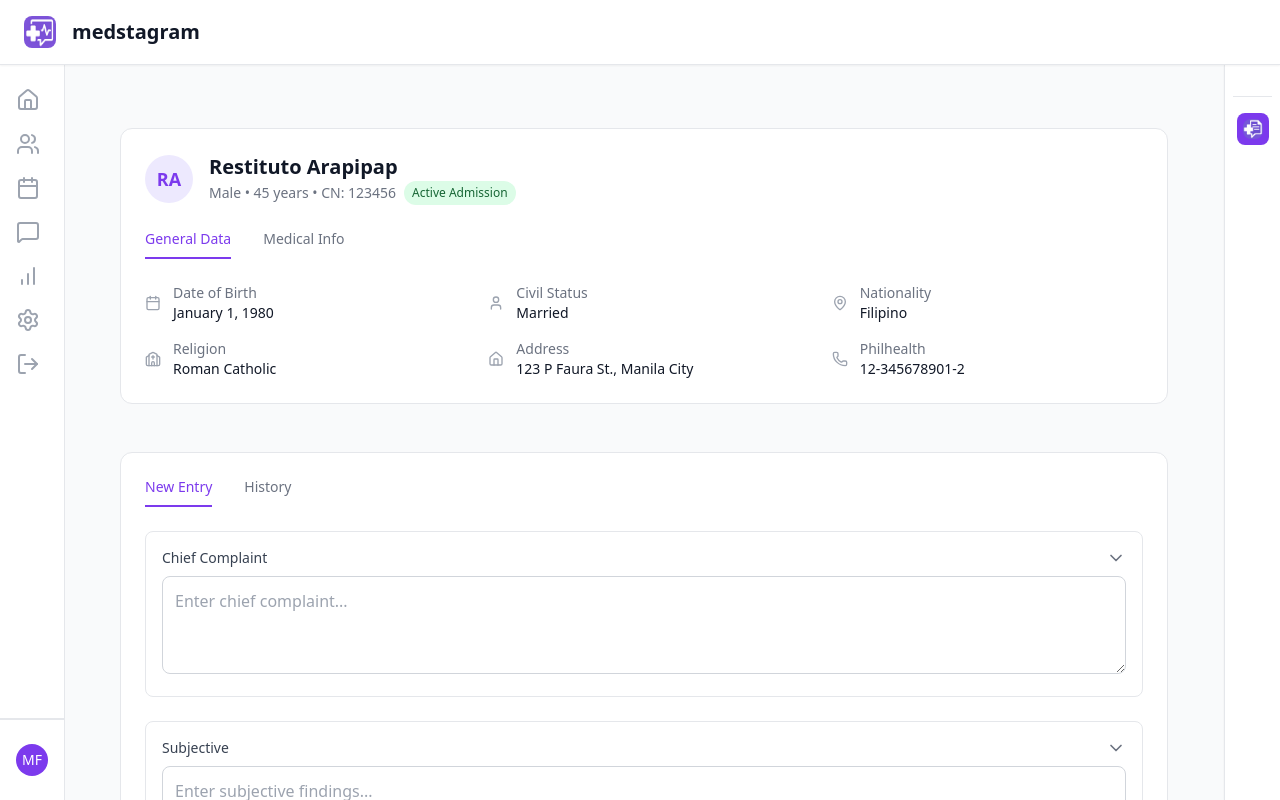
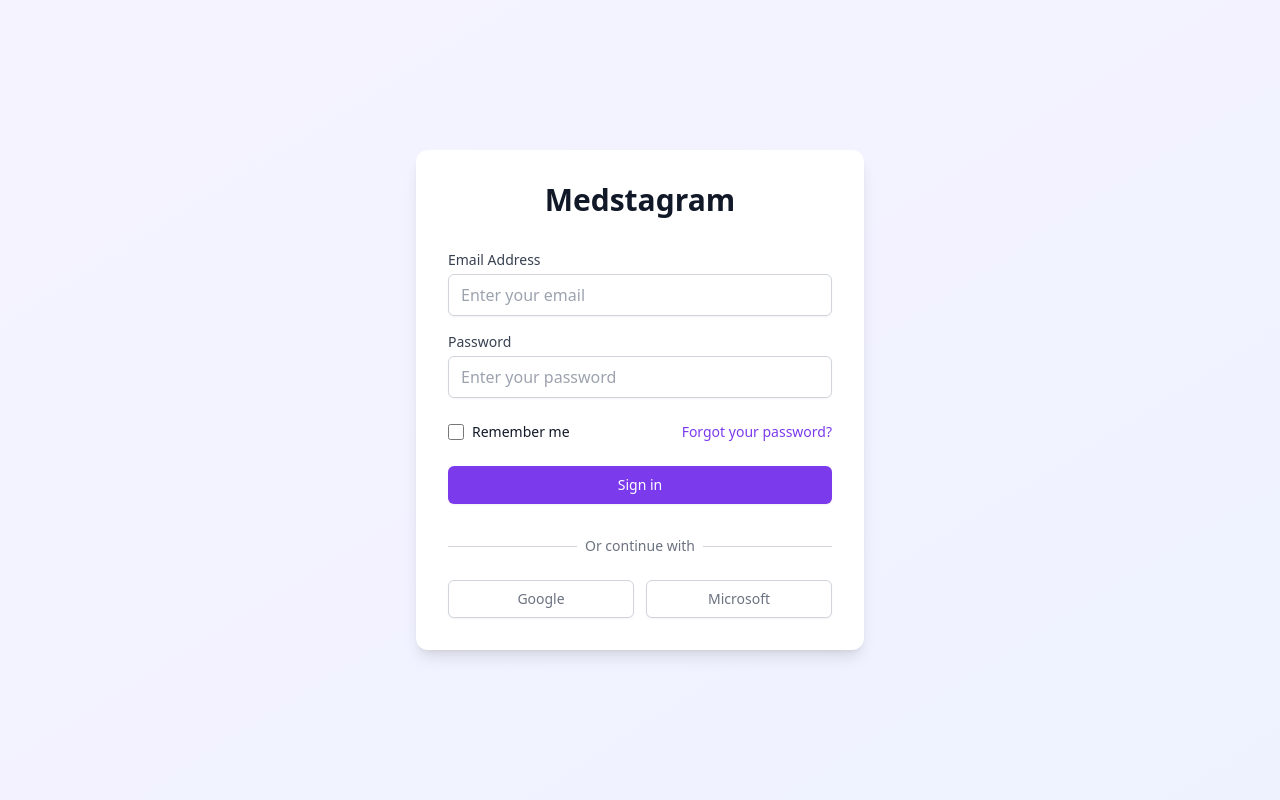
Before and after one commit to mfranco1/medstagram, a React (Vite) app in the folder frontend/: page / in a window 1280 px wide. Shown: the top 800 px of the page. Built offline with nearby package versions, Linux system fonts and the light colour scheme.

Commit message:
feat: add login page

```diff
--- a/frontend/package.json
+++ b/frontend/package.json
@@ -10,9 +10,12 @@
     "preview": "vite preview"
   },
   "dependencies": {
+    "@hookform/resolvers": "^5.1.0",
     "lucide-react": "^0.513.0",
     "react": "^19.1.0",
-    "react-dom": "^19.1.0"
+    "react-dom": "^19.1.0",
+    "react-hook-form": "^7.57.0",
+    "zod": "^3.25.56"
   },
   "devDependencies": {
     "@eslint/js": "^9.25.0",
--- a/frontend/src/App.tsx
+++ b/frontend/src/App.tsx
@@ -1,5 +1,5 @@
-import SoapPage from './pages/SoapPage'
+import LoginPage from './pages/LoginPage'
 
 export default function App() {
-  return <SoapPage />
+  return <LoginPage />
 }
--- /dev/null
+++ b/frontend/src/pages/LoginPage.tsx
@@ -0,0 +1,132 @@
+import { useState } from 'react';
+import { useForm } from 'react-hook-form';
+import { z } from 'zod';
+import { zodResolver } from '@hookform/resolvers/zod';
+
+const loginSchema = z.object({
+  email: z.string().email('Please enter a valid email address'),
+  password: z.string().min(8, 'Password must be at least 8 characters'),
+});
+
+type LoginFormData = z.infer<typeof loginSchema>;
+
+export default function LoginPage() {
+  const [isLoading, setIsLoading] = useState(false);
+
+  const {
+    register,
+    handleSubmit,
+    formState: { errors },
+  } = useForm<LoginFormData>({
+    resolver: zodResolver(loginSchema),
+  });
+
+  const onSubmit = async (data: LoginFormData) => {
+    setIsLoading(true);
+    // TODO: Implement actual login logic
+    console.log('Login data:', data);
+    setIsLoading(false);
+  };
+
+  return (
+    <div className="min-h-screen bg-gradient-to-br from-violet-50 to-indigo-50 flex items-center justify-center p-4">
+      <div className="max-w-md w-full space-y-8 bg-white p-8 rounded-xl shadow-lg">
+        <div className="text-center">
+          <h1 className="text-3xl font-bold text-gray-900">Medstagram</h1>
+        </div>
+
+        <form className="mt-8 space-y-6" onSubmit={handleSubmit(onSubmit)}>
+          <div className="space-y-4">
+            <div>
+              <label htmlFor="email" className="block text-sm font-medium text-gray-700">
+                Email Address
+              </label>
+              <input
+                id="email"
+                type="email"
+                {...register('email')}
+                className="mt-1 block w-full px-3 py-2 border border-gray-300 rounded-md shadow-sm focus:outline-none focus:ring-violet-500 focus:border-violet-500"
+                placeholder="Enter your email"
+              />
+              {errors.email && (
+                <p className="mt-1 text-sm text-red-600">{errors.email.message}</p>
+              )}
+            </div>
+
+            <div>
+              <label htmlFor="password" className="block text-sm font-medium text-gray-700">
+                Password
+              </label>
+              <input
+                id="password"
+                type="password"
+                {...register('password')}
+                className="mt-1 block w-full px-3 py-2 border border-gray-300 rounded-md shadow-sm focus:outline-none focus:ring-violet-500 focus:border-violet-500"
+                placeholder="Enter your password"
+              />
+              {errors.password && (
+                <p className="mt-1 text-sm text-red-600">{errors.password.message}</p>
+              )}
+            </div>
+          </div>
+
+          <div className="flex items-center justify-between">
+            <div className="flex items-center">
+              <input
+                id="remember-me"
+                name="remember-me"
+                type="checkbox"
+                className="h-4 w-4 focus:outline-none focus:ring-2 focus:ring-offset-2 focus:ring-violet-500 border-gray-300 rounded accent-violet-600"
+              />
+              <label htmlFor="remember-me" className="ml-2 block text-sm text-gray-900">
+                Remember me
+              </label>
+            </div>
+
+            <div className="text-sm">
+              <a href="#" className="font-medium text-violet-600 hover:text-violet-500 focus:ring-violet-500 focus:outline-none focus:ring-2 focus:ring-offset-2">
+                Forgot your password?
+              </a>
+            </div>
+          </div>
+
+          <button
+            type="submit"
+            disabled={isLoading}
+            className="w-full flex justify-center py-2 px-4 border border-transparent rounded-md shadow-sm text-sm font-medium text-white bg-violet-600 hover:bg-violet-700 focus:outline-none focus:ring-2 focus:ring-offset-2 focus:ring-violet-500 disabled:opacity-50 disabled:cursor-not-allowed"
+          >
+            {isLoading ? 'Signing in...' : 'Sign in'}
+          </button>
+        </form>
+
+        <div className="mt-6">
+          <div className="relative">
+            <div className="absolute inset-0 flex items-center">
+              <div className="w-full border-t border-gray-300" />
+            </div>
+            <div className="relative flex justify-center text-sm">
+              <span className="px-2 bg-white text-gray-500">Or continue with</span>
+            </div>
+          </div>
+
+          <div className="mt-6 grid grid-cols-2 gap-3">
+            <button
+              type="button"
+              className="w-full inline-flex justify-center py-2 px-4 border border-gray-300 rounded-md shadow-sm bg-white text-sm font-medium text-gray-500 hover:bg-gray-50 focus:ring-violet-500 focus:outline-none focus:ring-2 focus:ring-offset-2"
+            >
+              <span className="sr-only">Sign in with Google</span>
+              Google
+            </button>
+            <button
+              type="button"
+              className="w-full inline-flex justify-center py-2 px-4 border border-gray-300 rounded-md shadow-sm bg-white text-sm font-medium text-gray-500 hover:bg-gray-50 focus:ring-violet-500 focus:outline-none focus:ring-2 focus:ring-offset-2"
+            >
+              <span className="sr-only">Sign in with Microsoft</span>
+              Microsoft
+            </button>
+          </div>
+        </div>
+      </div>
+    </div>
+  );
+}
```
Also changed, not shown: 1 other file (tests, documents, lock files or other folders).
